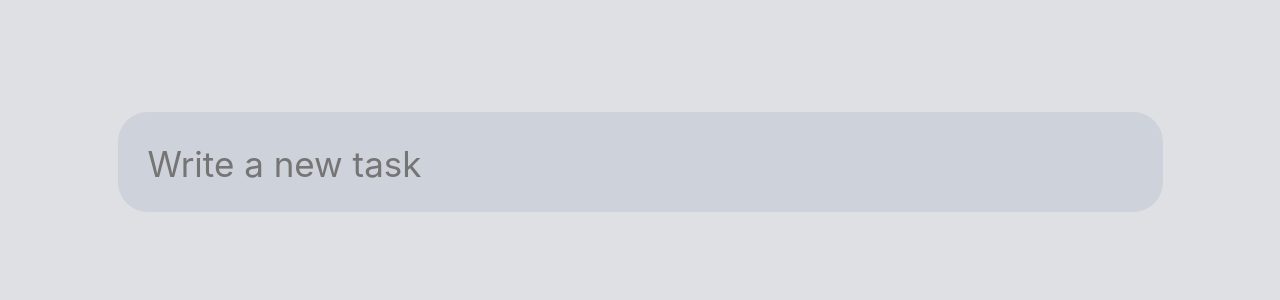
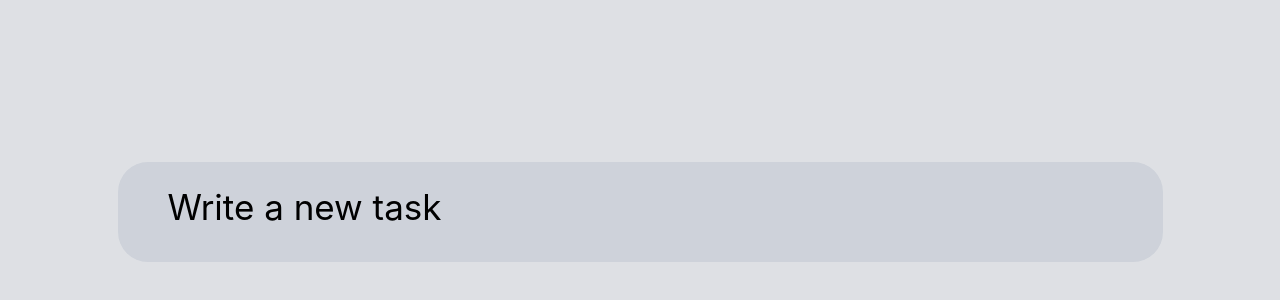
Before and after one commit to AlexMozyrskiy/taskDataPrimeReactApp, a React (Create React App) app: page / in a window 1280 px wide. Shown: the part 238-538 px from the top of the page. Built offline with nearby package versions, Linux system fonts and the light colour scheme.

Commit message:
failed attempts with two divs and contentEditable = true

```diff
--- a/package.json
+++ b/package.json
@@ -6,6 +6,7 @@
     "@testing-library/jest-dom": "^5.11.9",
     "@testing-library/react": "^11.2.5",
     "@testing-library/user-event": "^12.7.0",
+    "classnames": "^2.2.6",
     "react": "^17.0.1",
     "react-dom": "^17.0.1",
     "react-redux": "^7.2.2",
--- a/src/App.css
+++ b/src/App.css
@@ -167,7 +167,7 @@ template
 	font-family: icomoon;
 	font-style: normal;
 	font-weight: 400;
-	src: url(./fonts/icons/calendar.eot?wot3rx#iefix) format("embedded-opentype"),url(./fonts/icons/calendar.ttf?wot3rx) format("truetype"),url(./fonts/icons/calendar.woff?wot3rx) format("woff"),url(./fonts/icons/calendar.svg?wot3rx#calendar) format("svg");
+	src: url(fonts/icons/calendar.eot?wot3rx#iefix) format("embedded-opentype"),url(fonts/icons/calendar.ttf?wot3rx) format("truetype"),url(fonts/icons/calendar.woff?wot3rx) format("woff"),url(fonts/icons/calendar.svg?wot3rx#calendar) format("svg");
 	src: url(fonts/icons/calendar.eot?wot3rx);
 }
 [class*=" icon-"],[class^=icon-]
@@ -187,16 +187,16 @@ template
 }
 .page-wrapper
 {
-	align-items: center;
+	/* align-items: center; */
 	background-color: #dee0e4;
-	display: flex;
-	display: -ms-flexbox;
+	/* display: flex; */
+	/* display: -ms-flexbox; */
 	height: 100vh;
-	justify-content: center;
+	/* justify-content: center;
 	ms-flex-align: center;
 	ms-flex-pack: center;
 	webkit-box-align: center;
-	webkit-box-pack: center;
+	webkit-box-pack: center; */
 }
 .task
 {
@@ -210,6 +210,8 @@ template
 	transition: .5s;
 	webkit-transition: .5s;
 	width: 1045px;
+	margin: 0 auto;
+	transform: translateY(400px);
 }
 .task-active
 {
@@ -221,48 +223,46 @@ template
 }
 .task__rhombus
 {
-	background-color: #dee0e4;
-	height: 40px;
-	left: -80px;
 	position: absolute;
-	top: 30px;
-	transform: rotate(-45deg);
-	webkit-transform: rotate(-45deg);
-	width: 40px;
+	top: -210px;
+	left: -180px;
+	width: 0;
+    height: 0;
+    border-top: 260px solid transparent;
+    border-left: 140px solid #dee0e4;
+    border-bottom: 260px solid transparent
 }
 .task__rhombus-active
 {
-	animation: rhombus .5s ease-out;
-	webkit-animation: rhombus .5s ease-out;
+	animation: rhombus 1s ease-out;
+	webkit-animation: rhombus 1s ease-out;
 }
 @-webkit-keyframes rhombus
 {
 	from
 	{
-		left: -80px;
+		left: -188px;
 	}
-	50%
-	{
-		left: -20px;
+	50% {
+		left: -115px;
 	}
 	to
 	{
-		left: -80px;
+		left: -140px;
 	}
 }
 @keyframes rhombus
 {
 	from
 	{
-		left: -80px;
+		left: -188px;
 	}
-	50%
-	{
-		left: -20px;
+	50% {
+		left: -115px;
 	}
 	to
 	{
-		left: -80px;
+		left: -140px;
 	}
 }
 .task__square
@@ -288,18 +288,41 @@ template
 }
 .task__textarea
 {
+	/* display: inline;
+	padding: 0;
+	margin: 0;
 	border: none;
-	height: 41%;
-	margin-top: 30px;
+	height: 70%;
+	margin-top: 25px;
 	outline: 0;
 	padding-left: 30px;
 	resize: none;
-	width: 70%;
+	width: 60%;
+	overflow: hidden; */
+	position: relative;
+	display: block;
+	height: 70%;
+	min-width: 60%;
+	max-width: 60%;
+	margin-top: 25px;
+	margin-left: 50px;
+	outline: none;
 }
+.task__texarea2 {
+	position: absolute;
+	top: 0;
+	left: 0;
+	height: 70%;
+	min-width: 1px;
+	max-width: 60%;
+}
+/* .task__textarea::-webkit-scrollbar {
+	width: 0;
+} */
 .task__textarea-active
 {
 	background-color: #fff;
-	margin-left: 60px;
+	margin-left: 100px;
 	transition: .5s;
 	webkit-transition: .5s;
 }
@@ -311,12 +334,13 @@ template
 }
 .task__calendar-and-select-wrapper
 {
-	align-items: center;
+	/* align-items: center; */
 	display: flex;
 	display: -ms-flexbox;
 	margin-left: auto;
 	ms-flex-align: center;
 	webkit-box-align: center;
+	margin-top: 20px;
 }
 .task__calendar-and-select-wrapper select
 {
--- a/src/UI/HomePage/HomePage.jsx
+++ b/src/UI/HomePage/HomePage.jsx
@@ -1,14 +1,26 @@
 import React from "react";
+import cn from "classnames";
 
-const HomePage = () => {
+const HomePage = (props) => {
     return (
-        <div class="page-wrapper">
-            <div class="task task-notActive">
-                <div class="task__rhombus"></div>           { /* Ромб который появлется с лева и потом прячется обратно за оверфлоу хидден */}
-                <div class="task__square task__square-notActive"></div>     {/* Квадрат, который появляется слева при активации формы */}
-                <textarea class="task__textarea task__textarea-notActive" placeholder="Write a new task"></textarea>
-                <div class="task__calendar-and-select-wrapper displayNone">
-                    <div class="task__calendar"><p class="icon-calendar"></p></div>
+        <div className="page-wrapper">
+            <div className={cn("task", {"task-notActive": !props.isTextareaActive}, {"task-active": props.isTextareaActive})} style={{height: props.taskHeight + 'px'}} >
+                <div className={cn("task__rhombus", {"task__rhombus-active": props.isTextareaActive})}></div>           { /* Ромб который появлется с лева и потом прячется обратно за оверфлоу хидден */}
+                <div className={cn("task__square", {"task__square-notActive": !props.isTextareaActive}, {"task__square-active": props.isTextareaActive})}></div>     {/* Квадрат, который появляется слева при активации формы */}
+                <div contentEditable="true"
+                    className={cn("task__textarea", {"task__textarea-notActive": !props.isTextareaActive}, {"task__textarea-active": props.isTextareaActive})}
+                    // placeholder="Write a new task"
+                    style={{height: props.textareaHeight + 'px'}}
+                    onClick={(e) => props.onTextareaClick(e.target.scrollHeight)}
+                    onInput={(e) => props.onTextareaChange(e.target.scrollHeight, e.target.innerText)}
+                    >{props.taskPlaceHolder === "" ? props.taskText : props.taskPlaceHolder}
+                    <div contentEditable="true"
+                        className="task__texarea2"
+                        style={{height: 70 + 'px'}}
+                    ></div>
+                </div>
+                <div className={cn("task__calendar-and-select-wrapper", {"displayNone": !props.isTextareaActive})}>
+                    <div className="task__calendar"><p className="icon-calendar"></p></div>
                     <select>
                         <option selected>No List</option>
                         <option>List 1</option>
--- a/src/UI/HomePage/HomePageContainer.jsx
+++ b/src/UI/HomePage/HomePageContainer.jsx
@@ -1,11 +1,56 @@
-import React from "react";
+import React, { useState, useEffect } from "react";
 import HomePage from "./HomePage";
+import { getIsTextAreaActiveSelector } from "../../BLL/textArea/selectors";
+import { toogleIsTextAreaActive } from "../../BLL/textArea/actionCreators";
+import { connect } from "react-redux";
 
-const HomePageContainer = () => {
+const HomePageContainer = (props) => {
+
+    let [textareaHeight, changeTextareaHeight] = useState(70);       // текущая высота текстареа, изначально получим ее при первом клике на текстарею, затем при изменении будем сравнивать прошлую высоту с нынешней и менять если не совпадут
+    let [taskHeight, changeTaskHeight] = useState(100);             // высота основного враппера, бем менять в зависимости от высоты текстареи(scrollHeight), чтобы полоса прокрутки не появлялась
+
+    let [taskText, changeTaskText] = useState("");                                  // то что печатаем
+    let [taskPlaceHolder, changeTaskPlaceHolder] = useState("Write a new task");        // Плейсхолдер для первого дива с таском который
+
+    function onTextareaClick(firstTextareaScrollHeight) {            // При клике на textArea
+        if(!props.isTextareaActive) {       // Если она не активна
+            props.toogleIsTextAreaActive(true); // сделаем ее активной
+            changeTextareaHeight(firstTextareaScrollHeight); // запишем первоночальную высоту текстареи (когда 1 строка) в переменную в стейте
+        }
+    }
+
+    function onTextareaChange(changedTextareaScrollHeight, value) {            // При изменении в textArea
+
+        console.log("Полученное из инпута значение = ", value);
+        if(changedTextareaScrollHeight > textareaHeight) {             // если новыя высота текстареи больше предыдущей
+            changeTextareaHeight(changedTextareaScrollHeight);         // изменим текущую высоту в стейте, чтобы это условие выполнялось потом при дальнейшем изменении высоты, если юзер продолжит печатать и добавлять стороки
+            let newTaskDivHeight = taskHeight + 40;
+            changeTaskHeight(newTaskDivHeight);
+        } else if (changedTextareaScrollHeight < textareaHeight) {
+            changeTextareaHeight(changedTextareaScrollHeight);         // изменим текущую высоту в стейте, чтобы это условие выполнялось потом при дальнейшем изменении высоты, если юзер продолжит печатать и добавлять стороки
+            let newTaskDivHeight = taskHeight - 40;
+            changeTaskHeight(newTaskDivHeight);
+        }
+        console.log(taskText);
+    }
 
     return (
-        <HomePage />
+        <HomePage
+            isTextareaActive={props.isTextareaActive}
+            onTextareaClick={onTextareaClick}
+            onTextareaChange={onTextareaChange}
+            taskHeight={taskHeight}
+            textareaHeight={textareaHeight}
+            taskPlaceHolder={taskPlaceHolder}
+            taskText={taskText}
+        />
     );
 }
 
-export default HomePageContainer;
+const mapStateToProps = (state) => {
+    return {
+        isTextareaActive: getIsTextAreaActiveSelector(state)
+    }
+}
+
+export default connect(mapStateToProps, { toogleIsTextAreaActive })(HomePageContainer);
```
Also changed, not shown: 1 other file (tests, documents, lock files or other folders).
